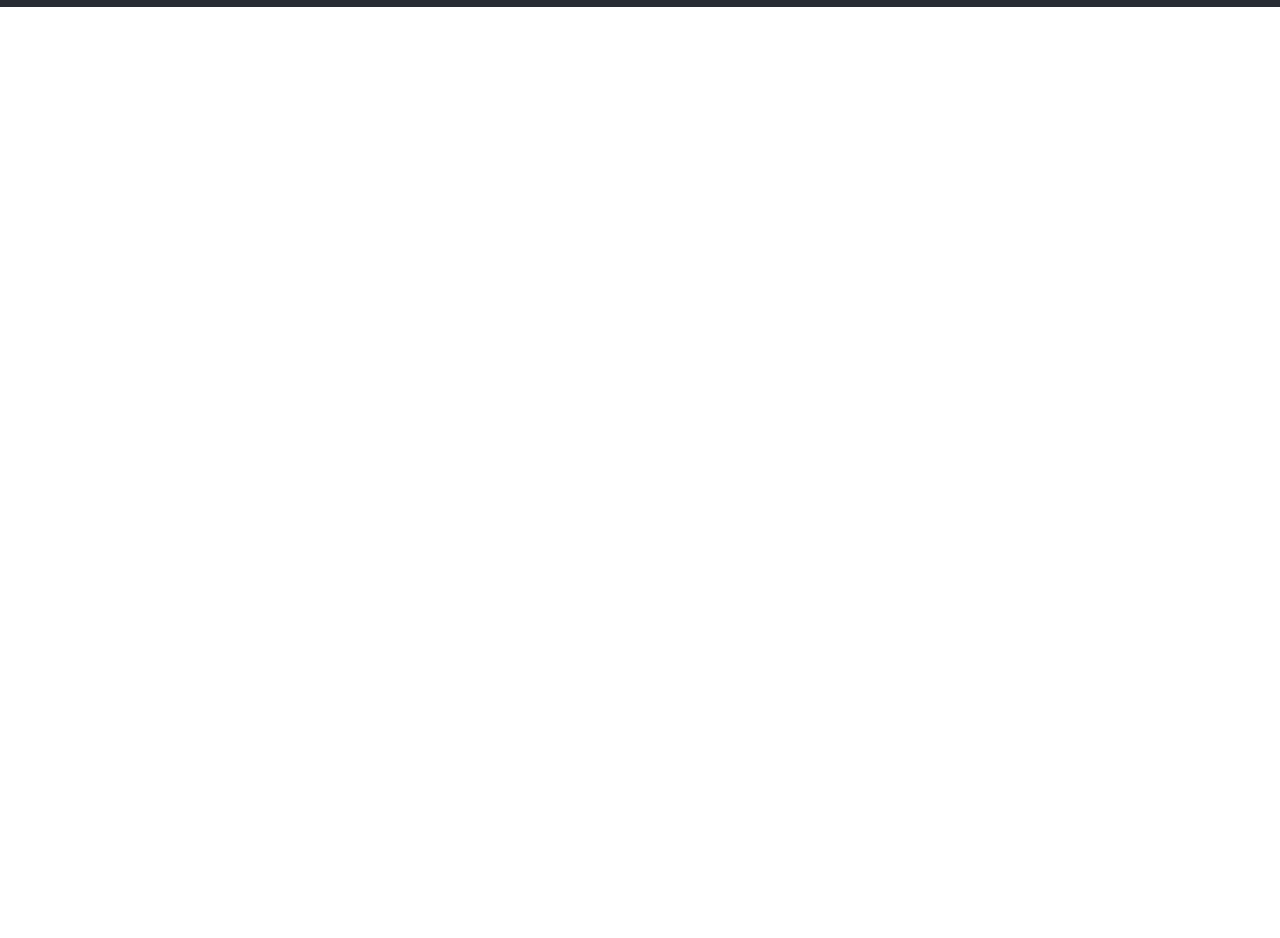
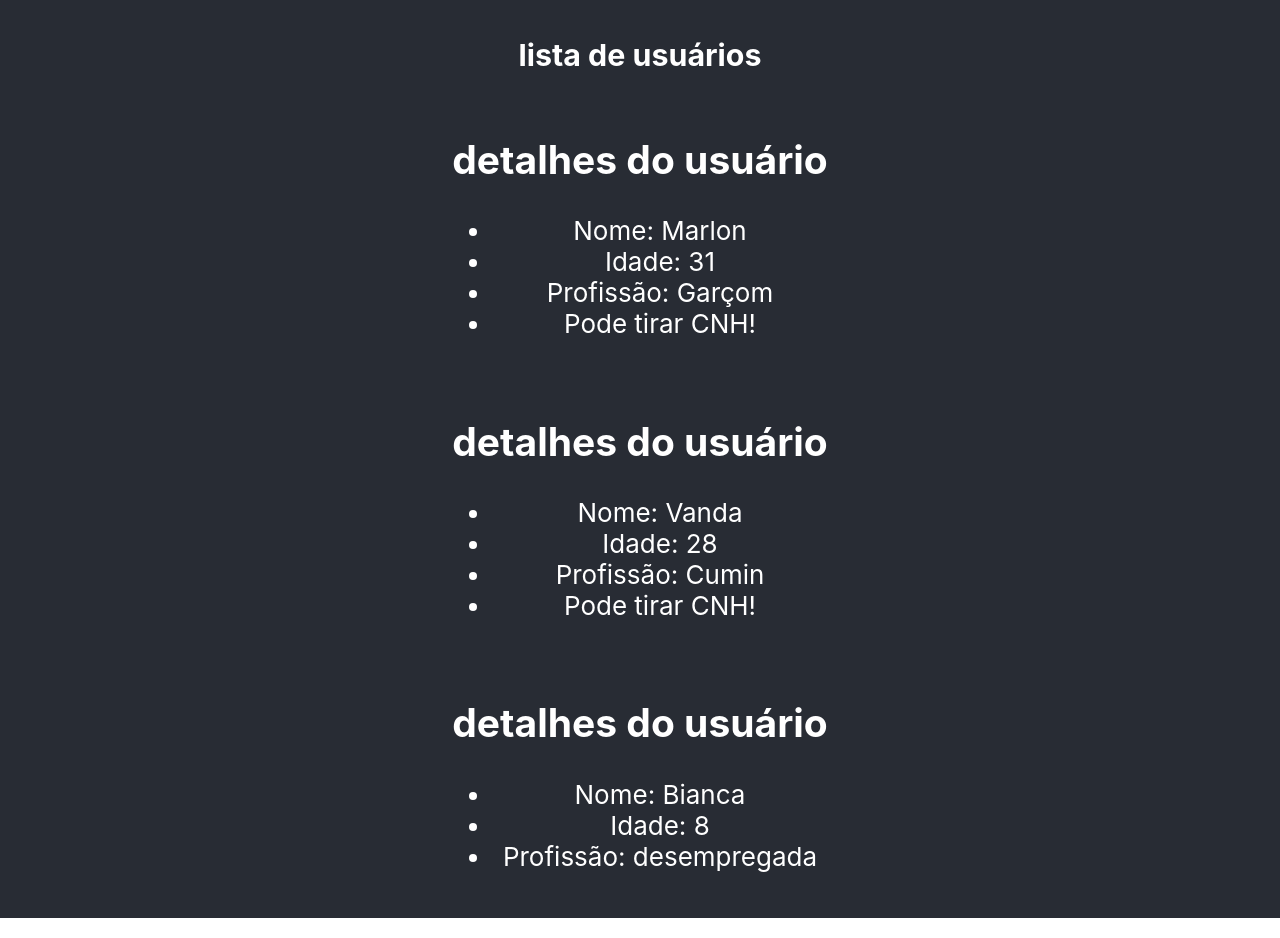
Before and after one commit to malinhodev/parquinho-react, a React (Create React App) app in the folder sessao-3/: page / in a window 1280 px wide. Shown: the part 3080-4018 px from the top of the page. Before the commit the page ends 3107 px from the top, so only its background shows below. Built offline with nearby package versions, Linux system fonts and the light colour scheme.

Commit message:
fazendo tarefa da sessão

```diff
--- a/sessao-3/src/App.js
+++ b/sessao-3/src/App.js
@@ -6,13 +6,22 @@ import ListRender from './components/ListRender';
 import ManageData from './components/ManageData';
 import CardDetails from './components/CardDetails';
 import FunctionProp from './components/FunctionProp';
+import CardUsers from './components/CardUsers';
 
 function App() {
+
+
   const cars = [
     {id: 1, brand: 'Ferreri', color: "amarela", newCar: true, km: 0},
     {id: 2, brand: 'kia', color: "branco", newCar: false, km: 15463},
     {id: 3, brand: 'Renault', color: "azul", newCar: false, km: 987453},
     {id: 4, brand: 'wv', color: "vermelho", newCar: true, km: 0},
+  ]
+
+  const users = [
+    {id: 1, name: 'Marlon', old: 31, job: 'Garçom'},
+    {id: 2, name: 'Vanda', old: 28, job: 'Cumin'},
+    {id: 3, name: 'Bianca', old: 8, job: 'desempregada'},
   ]
 
   function showMessage(){
@@ -35,7 +44,7 @@ function App() {
         <ConditionalRender/>
         {/**loop em array = mostrar todos os cards */}
         <h3> lista com loop</h3>
-        {cars.map((car,)=>(
+        {cars.map((car)=>(
           <CardDetails
           key={car.id}
           brand={car.brand}
@@ -45,6 +54,16 @@ function App() {
         ))}
 
         <FunctionProp myFunction={showMessage}/>
+
+        <h3>lista de usuários</h3>
+        {users.map((user)=>(
+          <CardUsers
+          key={user.id}
+          name={user.name}
+          old={user.old}
+          job={user.job}
+          />
+        ))}
       </header>
     </div>
   );
--- /dev/null
+++ b/sessao-3/src/components/CardUsers.jsx
@@ -0,0 +1,17 @@
+
+const CardUsers = ({name,old,job}) => {
+  return (
+    <div>
+      <h2>detalhes do usuário</h2>
+      <ul>
+        <li >Nome: {name}</li>
+        <li >Idade: {old}</li>
+        <li >Profissão: {job}</li>
+        {old >= 18 && <li>Pode tirar CNH!</li>}
+      </ul>
+
+    </div>
+  )
+}
+
+export default CardUsers
```
